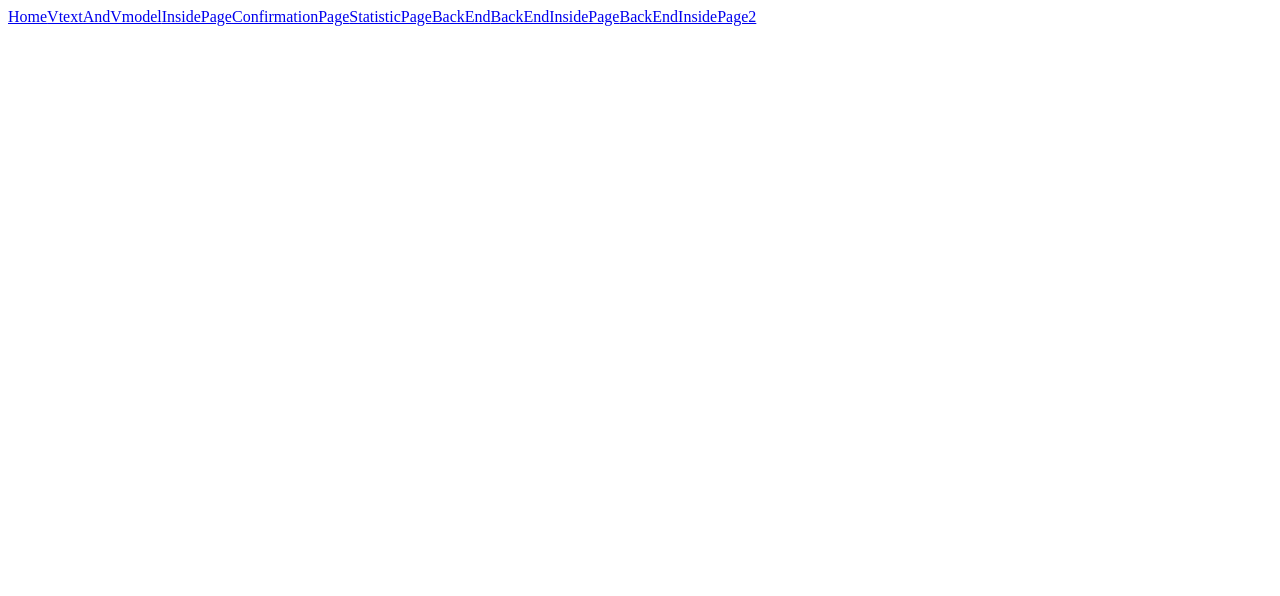
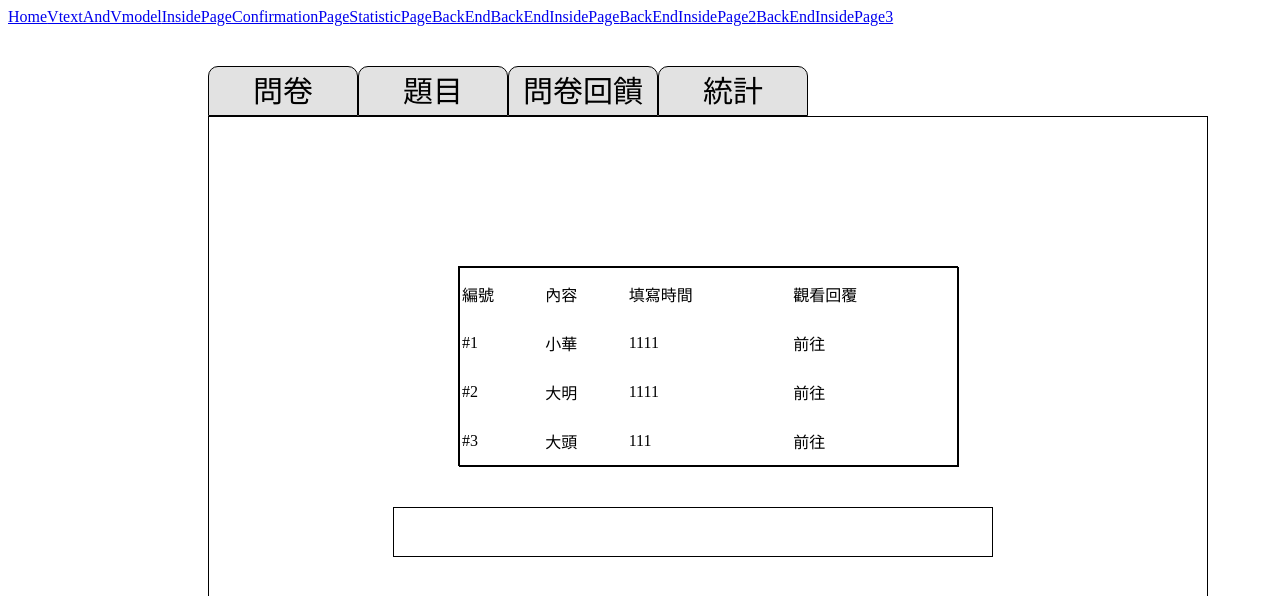
Before and after one commit to Jung0210/-questionnaire, a Vue app: page /BackEndInsidePage3 in a window 1280 px wide. Shown: the top 596 px of the page. Built offline with nearby package versions, Linux system fonts and the light colour scheme; the HTML template or start-up script is replaced by a standard one.

Commit message:
榕駿0727 22:30

```diff
--- a/src/components/Header.vue
+++ b/src/components/Header.vue
@@ -17,6 +17,7 @@ export default {
         <RouterLink to="/BackEnd">BackEnd</RouterLink>
         <RouterLink to="/BackEndInsidePage">BackEndInsidePage</RouterLink>
         <RouterLink to="/BackEndInsidePage2">BackEndInsidePage2</RouterLink>
+        <RouterLink to="/BackEndInsidePage3">BackEndInsidePage3</RouterLink>
     </div>
 </template>
 
--- a/src/router/index.js
+++ b/src/router/index.js
@@ -66,6 +66,14 @@ const router = createRouter({
       // which is lazy-loaded when the route is visited.
       component: () => import('../views/BackEndInsidePage2.vue')
     },
+    {
+      path: '/BackEndInsidePage3',
+      name: 'BackEndInsidePage3',
+      // route level code-splitting
+      // this generates a separate chunk (About.[hash].js) for this route
+      // which is lazy-loaded when the route is visited.
+      component: () => import('../views/BackEndInsidepage3.vue')
+    },
   ]
 })
 
--- /dev/null
+++ b/src/views/BackEndInsidepage3.vue
@@ -0,0 +1,169 @@
+<script>
+
+</script>
+
+<template>
+    <div class="Group0">
+        <div class="circle1">
+            <p>問卷</p>
+        </div>
+        <div class="circle2">
+            <p>題目</p>
+        </div>
+        <div class="circle3">
+            <p>問卷回饋</p>
+        </div>
+        <div class="circle4">
+            <p>統計</p>
+        </div>
+    </div>
+    <div class="Group1">
+        <div class="Group2">
+            <div class="box0">
+                <table class="box1">
+                    <tr>
+                        <td>編號</td>
+                        <td>內容</td>
+                        <td>填寫時間</td>
+                        <td>觀看回覆</td>
+                    </tr>
+                    <tr>
+                        <td>#1</td>
+                        <td> 小華 </td>
+                        <td> 1111</td>
+                        <td> 前往 </td>
+                    </tr>
+                    <tr>
+                        <td> #2</td>
+                        <td> 大明 </td>
+                        <td>1111 </td>
+                        <td> 前往</td>
+                    </tr>
+                    <tr>
+                        <td> #3</td>
+                        <td> 大頭 </td>
+                        <td> 111</td>
+                        <td> 前往 </td>
+                    </tr>
+                </table>
+                <div class="square"></div>
+            </div>
+        </div>
+    </div>
+</template>
+<style scoped lang="scss">
+* {
+    box-sizing: border-box;
+    margin: 0px;
+    padding: 0px;
+}
+
+body {
+    overflow-x: hidden;
+}
+
+.Group0 {
+    width: 1000px;
+    height: 50px;
+    // border: 1px solid rgb(0, 0, 0);
+    display: flex;
+    margin-left: 200px;
+    margin-top: 40px;
+
+    .circle1 {
+        width: 150px;
+        height: 50px;
+        border: 1px solid rgb(0, 0, 0);
+        border-top-left-radius: 10px;
+        border-top-right-radius: 10px;
+        background-color: #e2e2e2;
+        text-align: center;
+        font-size: 30px;
+
+        &:hover {
+            background-color: rgb(255, 255, 255);
+        }
+
+    }
+
+    .circle2 {
+        width: 150px;
+        height: 50px;
+        border: 1px solid rgb(0, 0, 0);
+        border-top-left-radius: 10px;
+        border-top-right-radius: 10px;
+        background-color: #e2e2e2;
+        text-align: center;
+        font-size: 30px;
+
+        &:hover {
+            background-color: rgb(255, 255, 255);
+        }
+    }
+
+    .circle3 {
+        width: 150px;
+        height: 50px;
+        border: 1px solid rgb(0, 0, 0);
+        border-top-left-radius: 10px;
+        border-top-right-radius: 10px;
+        background-color: #e2e2e2;
+        text-align: center;
+        font-size: 30px;
+
+        &:hover {
+            background-color: rgb(255, 255, 255);
+        }
+    }
+
+    .circle4 {
+        width: 150px;
+        height: 50px;
+        border: 1px solid rgb(0, 0, 0);
+        border-top-left-radius: 10px;
+        border-top-right-radius: 10px;
+        background-color: #e2e2e2;
+        text-align: center;
+        font-size: 30px;
+
+        &:hover {
+            background-color: rgb(255, 255, 255);
+        }
+
+    }
+}
+
+.Group1 {
+    width: 1000px;
+    height: 500px;
+    border: 1px solid rgb(0, 0, 0);
+    margin-left: 200px;
+    display: flex;
+    // justify-content: space-between;
+    flex-direction: column;
+    justify-content: center;
+    align-items: center;
+
+    .Group2 {
+        width: 500px;
+        height: 200px;
+        border: 1px solid rgb(0, 0, 0);
+        display: flex;
+        flex-direction: column;
+
+        .box1 {
+            width: 500px;
+            height: 200px;
+            border: 1px solid rgb(0, 0, 0);
+        }
+    }
+
+    .square {
+        width: 600px;
+        height: 50px;
+        border: 1px solid rgb(0, 0, 0);
+        margin-top: 40px;
+        margin-left: -66px;
+    }
+}
+</style>
```
